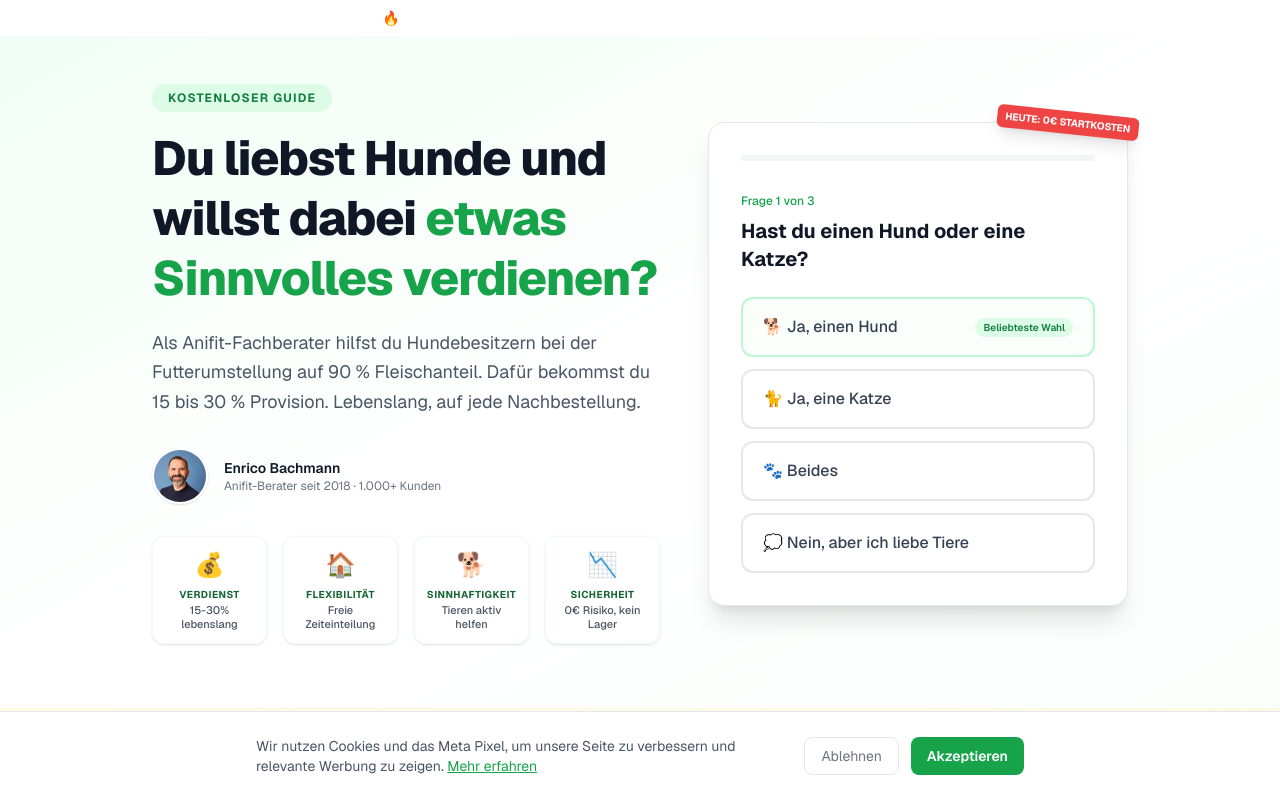
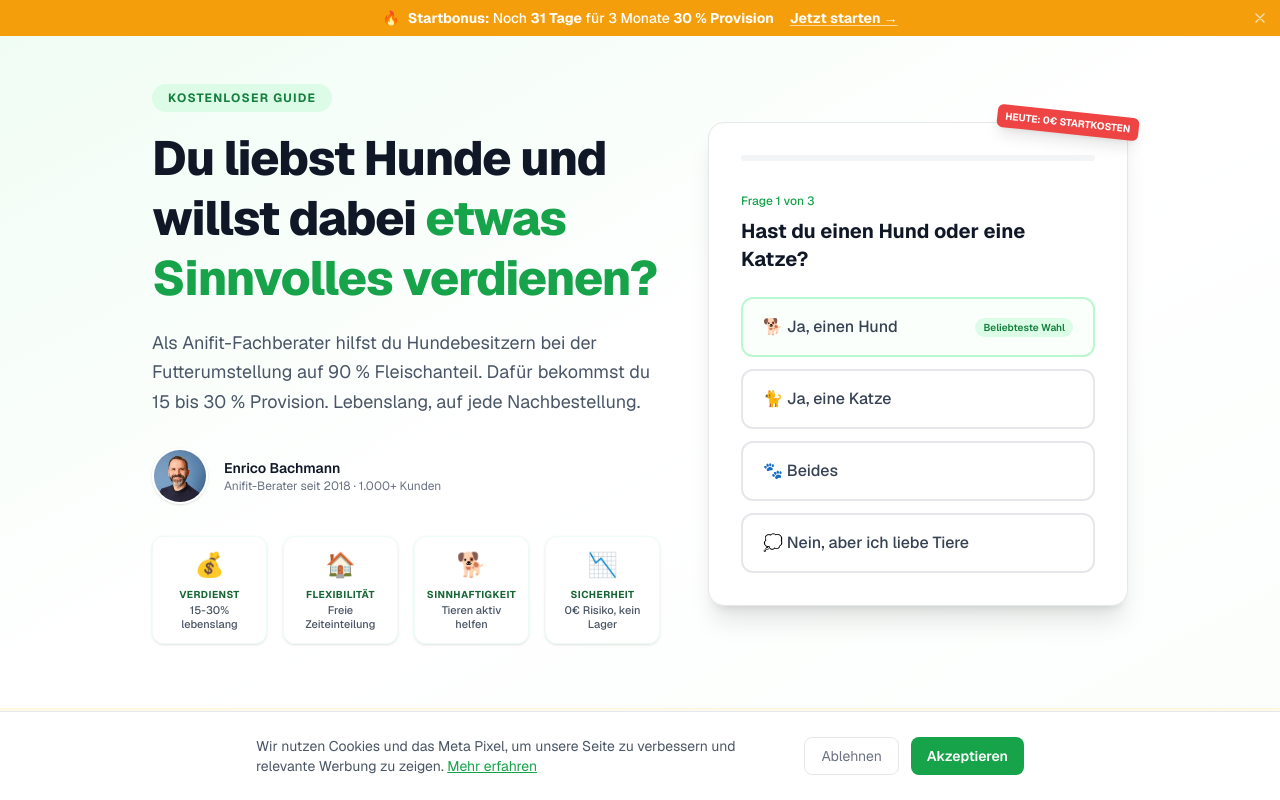
Before and after one commit to Rinacla/anifit-partner-funnel, a Next.js app: page / in a window 1280 px wide. Shown: the top 800 px of the page. Built offline with nearby package versions, Linux system fonts and the light colour scheme.

Commit message:
Bug Fix: Warm-500 Farbe fehlte im Theme — AnnouncementBar (Startbonus-Urgency) war unsichtbar (kein Hintergrund), dead code in ContactSection entfernt

```diff
--- a/app/_components/ContactSection.tsx
+++ b/app/_components/ContactSection.tsx
@@ -16,14 +16,7 @@ function getAvailability(): { label: string; online: boolean } {
     new Intl.DateTimeFormat("en-US", { hour: "numeric", hour12: false, timeZone: "Europe/Berlin" }).format(now),
     10
   );
-  const berlinDay = parseInt(
-    new Intl.DateTimeFormat("en-US", { weekday: "narrow", timeZone: "Europe/Berlin" }).format(now) === "S"
-      ? // Need proper weekday number
-        new Intl.DateTimeFormat("en-US", { weekday: "long", timeZone: "Europe/Berlin" }).format(now)
-      : "",
-    10
-  );
-  // Get actual weekday (0=Sun, 6=Sat)
+  // Get actual weekday in Berlin timezone (0=Sun, 6=Sat)
   const weekday = new Date(
     now.toLocaleString("en-US", { timeZone: "Europe/Berlin" })
   ).getDay();
--- a/app/globals.css
+++ b/app/globals.css
@@ -24,6 +24,10 @@
   --color-warm-50: #fffbeb;
   --color-warm-100: #fef3c7;
   --color-warm-200: #fde68a;
+  --color-warm-300: #fcd34d;
+  --color-warm-400: #fbbf24;
+  --color-warm-500: #f59e0b;
+  --color-warm-600: #d97706;
   --color-warm-700: #b45309;
   --color-warm-800: #92400e;
   --color-warm-900: #78350f;
```
